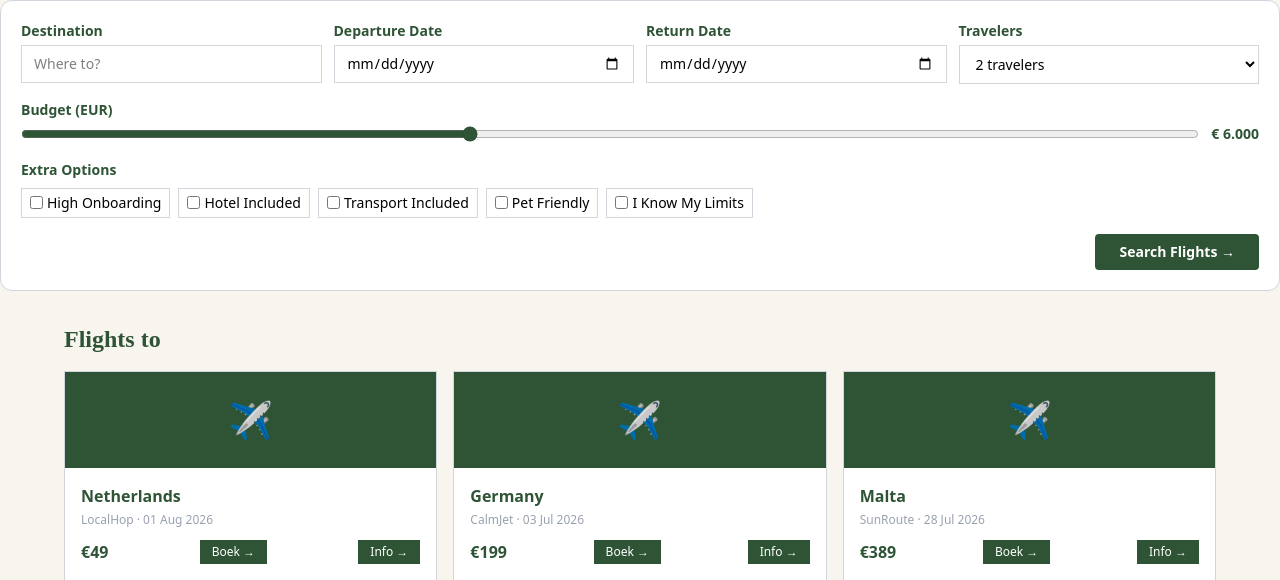
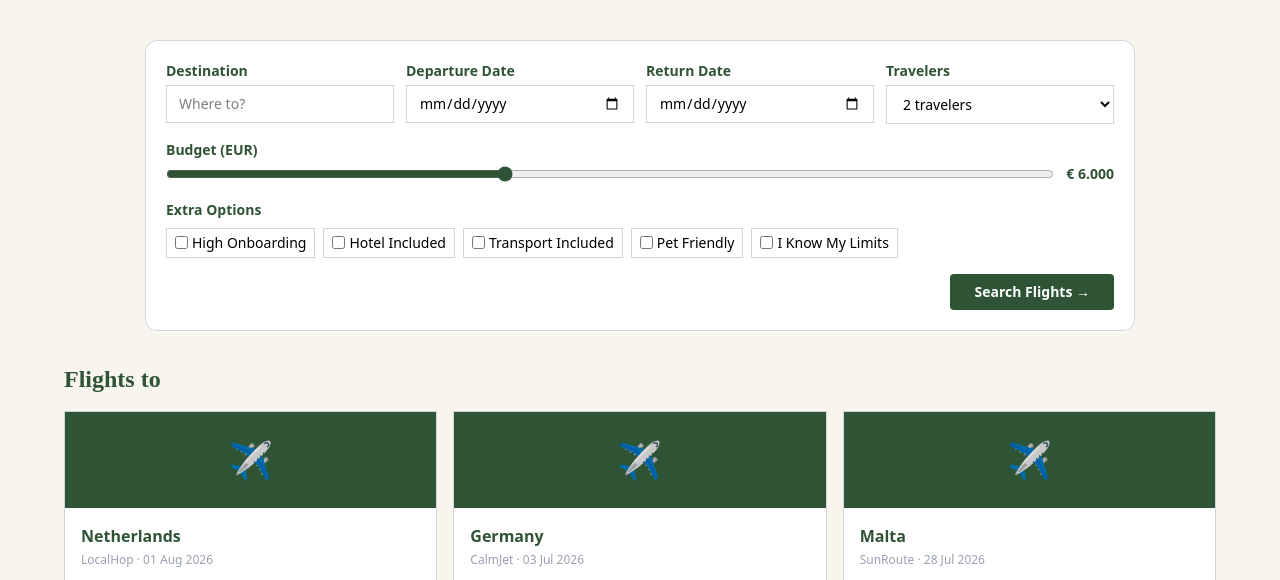
Before and after one commit to Relaced422/reisbureau, a PHP site: page /destinations.php in a window 1280 px wide. Shown: the part 139-719 px from the top of the page. Run offline with PHP 8.4, Linux system fonts and the light colour scheme; data comes from the database, SQL or seed files in the repository; some web fonts are replaced.

Commit message:
Fixed width of searchbar in destinations.php

```diff
--- a/html/destinations.php
+++ b/html/destinations.php
@@ -32,7 +32,7 @@ $flights = $stmt->fetchAll();
 
   <?php include __DIR__ . '/includes/header.php'; ?>
 
-  <?php include __DIR__ . '/includes/searchbar.php'; ?>
+  <div class="flex justify-center mt-10"><?php include __DIR__ . '/includes/searchbar.php'; ?></div>
   <section class="py-8 px-4">
     <div class="max-w-6xl mx-auto">
       <h1 class="text-2xl font-bold text-[#2e5435] mb-4" style="font-family:'Kadwa',serif;">
```
